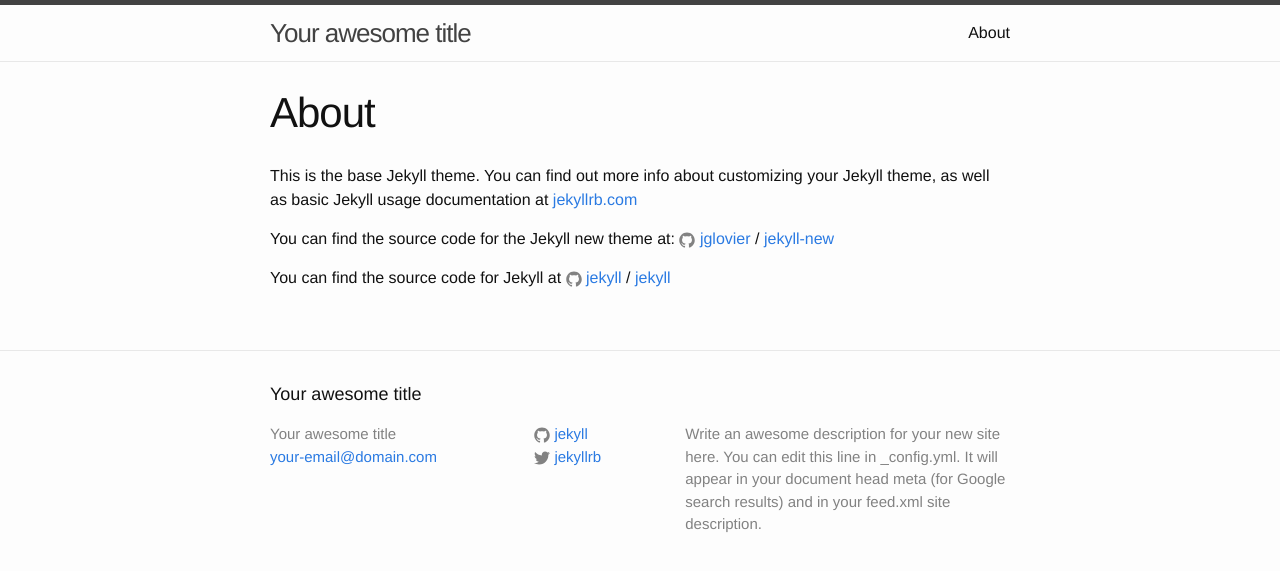
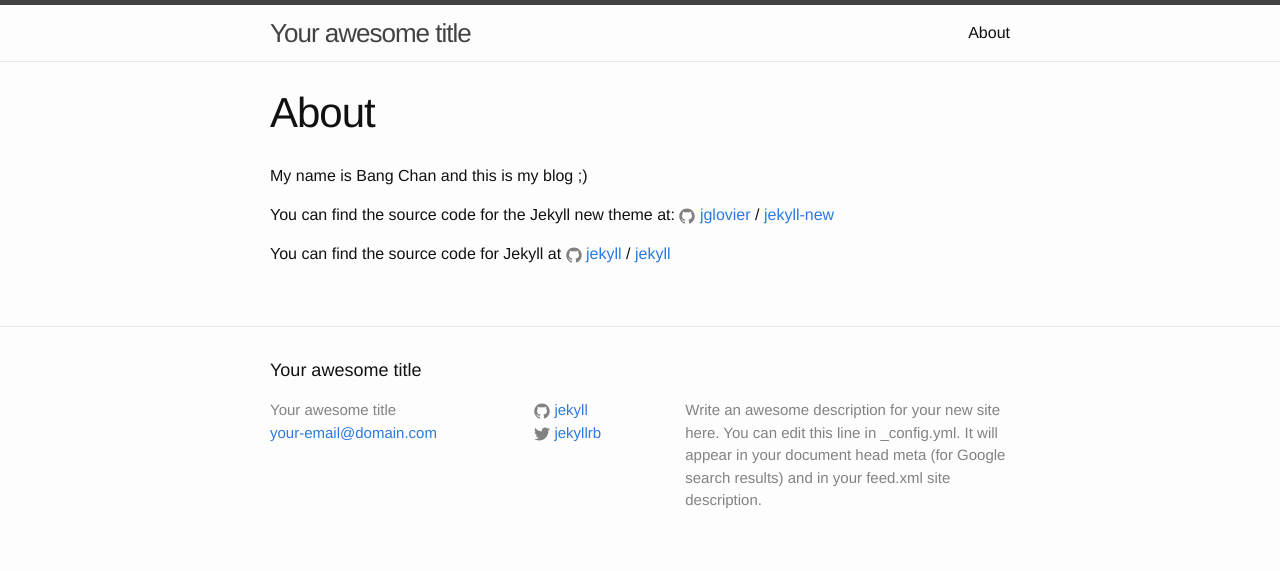
Before and after one commit to bangctran/bangctran.github.io, a Jekyll site: the page built from about.md, in a window 1280 px wide. Shown: the top 571 px of the page. Built offline with Jekyll 4.4.1, drawn with Linux system fonts in a browser that asks for light colours.

Commit message:
Updated about section

```diff
--- a/about.md
+++ b/about.md
@@ -4,7 +4,7 @@ title: About
 permalink: /about/
 ---
 
-This is the base Jekyll theme. You can find out more info about customizing your Jekyll theme, as well as basic Jekyll usage documentation at [jekyllrb.com](http://jekyllrb.com/)
+My name is Bang Chan and this is my blog ;)
 
 You can find the source code for the Jekyll new theme at:
 {% include icon-github.html username="jglovier" %} /
```
